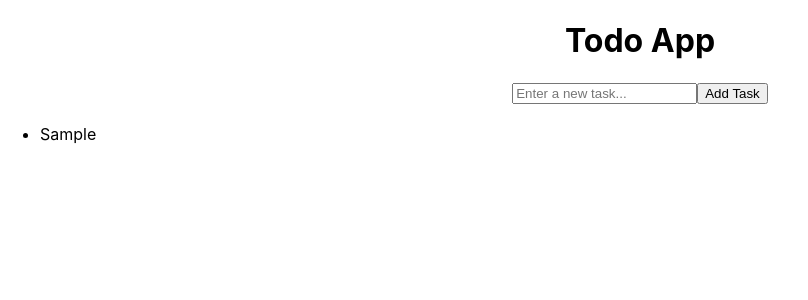
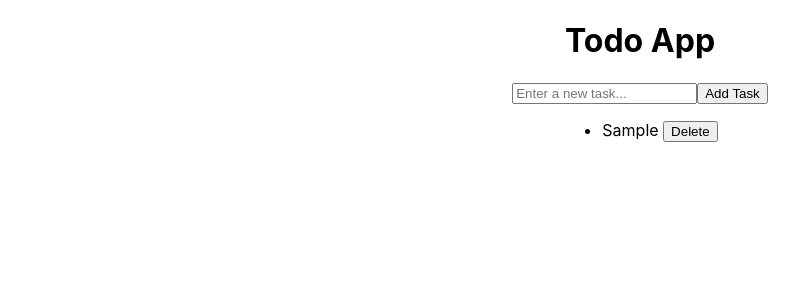
Before and after one commit to AlphaKappa44/my-todo-app, a React (Create React App) app: page / in a window 1280 px wide. Both pictures are taken after typing "Sample" into the empty fields and a click on the button "Add Task". Shown: the top 300 px of the page, without its empty margins (0-808 px from the left). Built offline with nearby package versions, Linux system fonts and the light colour scheme.

Commit message:
delete a todo in app.js

```diff
--- a/src/App.js
+++ b/src/App.js
@@ -16,8 +16,14 @@ const App = () => {
     }
   };
 
+  const handleDeleteTask = (index) => {
+    const updatedTasks = [...tasks];
+    updatedTasks.splice(index, 1);
+    setTasks(updatedTasks);
+  };
+
   return (
-    <div style={{ textAlign: "center" }}>
+    <div className="App">
       <h1>Todo App</h1>
       <div>
         <input
@@ -28,11 +34,12 @@ const App = () => {
         />
         <button onClick={handleAddTask}>Add Task</button>
       </div>
-      <div style={{ marginTop: "20px", textAlign: "left" }}>
+      <div >
         <ul>
           {tasks.map((task, index) => (
             <li key={index}>
               {task}{" "}
+              <button onClick={() => handleDeleteTask(index)}>Delete</button>
             </li>
           ))}
         </ul>
```
